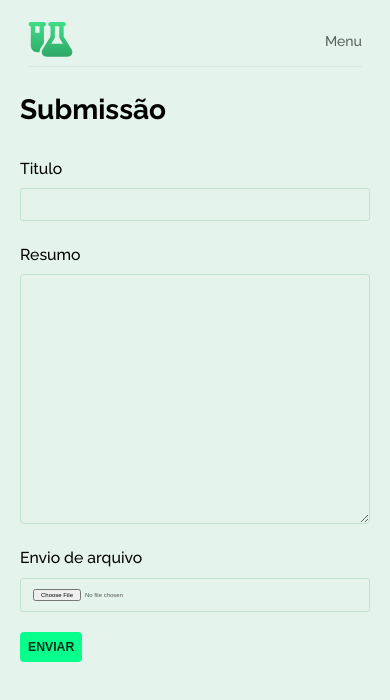
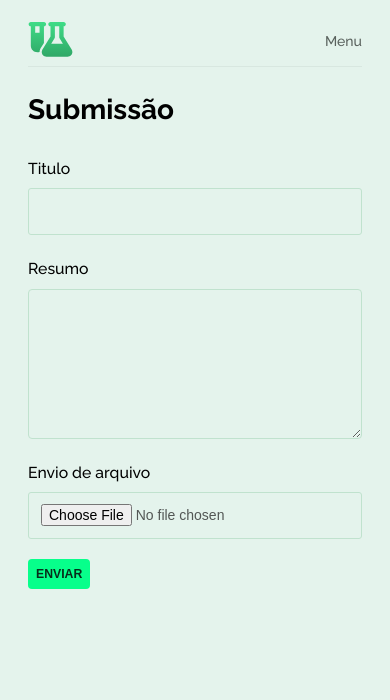
Before and after one commit to Gabrieldison/event-log, a Next.js app: page /submission in a window 390 px wide. Shown: the top 700 px of the page. Built offline with nearby package versions, Linux system fonts and the light colour scheme.

Commit message:
feat: added responsivity in subscription, submission and dashboard

```diff
--- a/src/app/(cientilog)/dashboard/page.tsx
+++ b/src/app/(cientilog)/dashboard/page.tsx
@@ -45,7 +45,7 @@ export default function Dashboard() {
         </CardsContainer>
 
         <ArticlesContainer>
-          <h2>Lista de artigos submetidos</h2>
+          <h2>Lista de artigos</h2>
 
           {articles.length > 0 ? (
             <ul>
--- a/src/app/(cientilog)/subscription/styles.ts
+++ b/src/app/(cientilog)/subscription/styles.ts
@@ -12,5 +12,5 @@ export const MaxContainer = styled.main`
 export const Title = styled.h1`
   font-size: 2rem;
   font-weight: 700;
-  margin-bottom: 20px;
+  margin-bottom: 1.25rem;
 `;
--- a/src/components/button/styles.ts
+++ b/src/components/button/styles.ts
@@ -16,7 +16,7 @@ export const ButtonContainer = styled.button`
     transform 0.3s,
     color 0.3s;
 
-  margin-bottom: 15px;
+  margin-bottom: 0.938rem;
 
   &:hover {
     transform: scale(1.05);
--- a/src/components/form/styles.ts
+++ b/src/components/form/styles.ts
@@ -3,5 +3,15 @@
 import styled from "styled-components";
 
 export const FormContainer = styled.form`
-  min-width: 350px;
+  max-width: 60%;
+  width: 100%;
+
+  @media (max-width: 768px) {
+    max-width: 80%;
+    width: 100%;
+  }
+
+  @media (max-width: 425px) {
+    max-width: 100%;
+  }
 `;
--- a/src/components/header/styles.ts
+++ b/src/components/header/styles.ts
@@ -103,7 +103,7 @@ export const CloseButtonMenuMobile = styled.span`
     display: flex;
     align-self: flex-end;
     font-weight: 500;
-    font-size: 1.5rem;
+    font-size: 2rem;
     color: var(--black-green);
     cursor: pointer;
   }
--- a/src/components/input/styles.ts
+++ b/src/components/input/styles.ts
@@ -17,6 +17,7 @@ export const Label = styled.label`
 export const StyledInput = styled.input`
   width: 100%;
   padding: 10px 12px;
+  font-size: 1rem;
   border: 1px solid var(--border);
   border-radius: 3px;
   background-color: var(--background);
@@ -35,7 +36,8 @@ export const StyledInput = styled.input`
 
 export const StyledTextarea = styled.textarea`
   width: 100%;
-  min-height: 250px;
+  min-height: 150px;
+  font-size: 1rem;
   color: var(--text);
   background-color: var(--background);
   border-radius: 4px;
```
Also changed, not shown: src/app/(cientilog)/(home)/styles.tsx (+10 -3 lines), src/app/(cientilog)/dashboard/styles.ts (+18 -0 lines).
